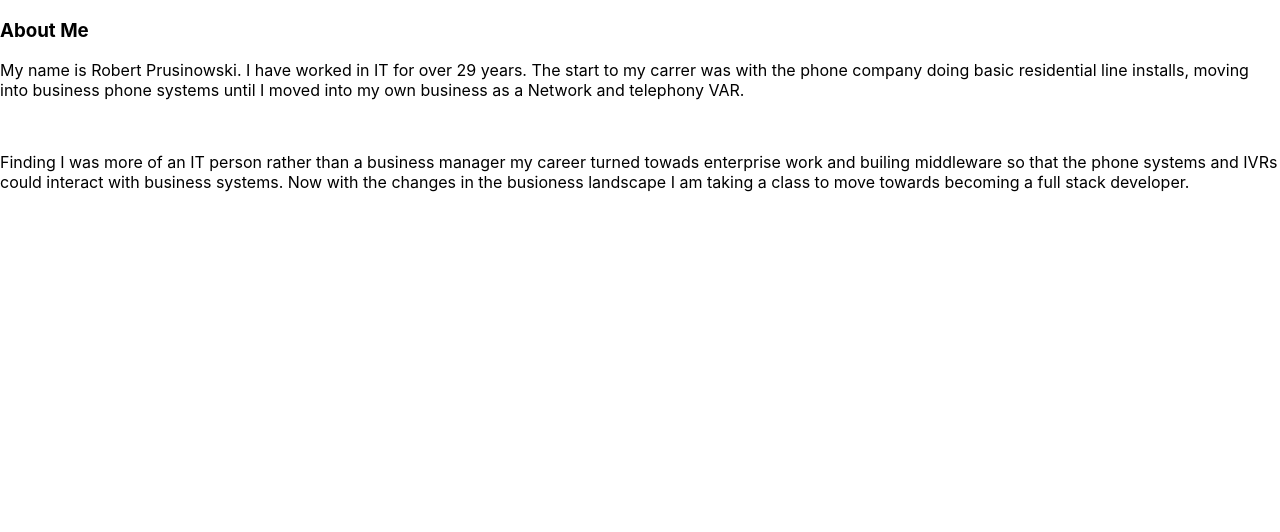
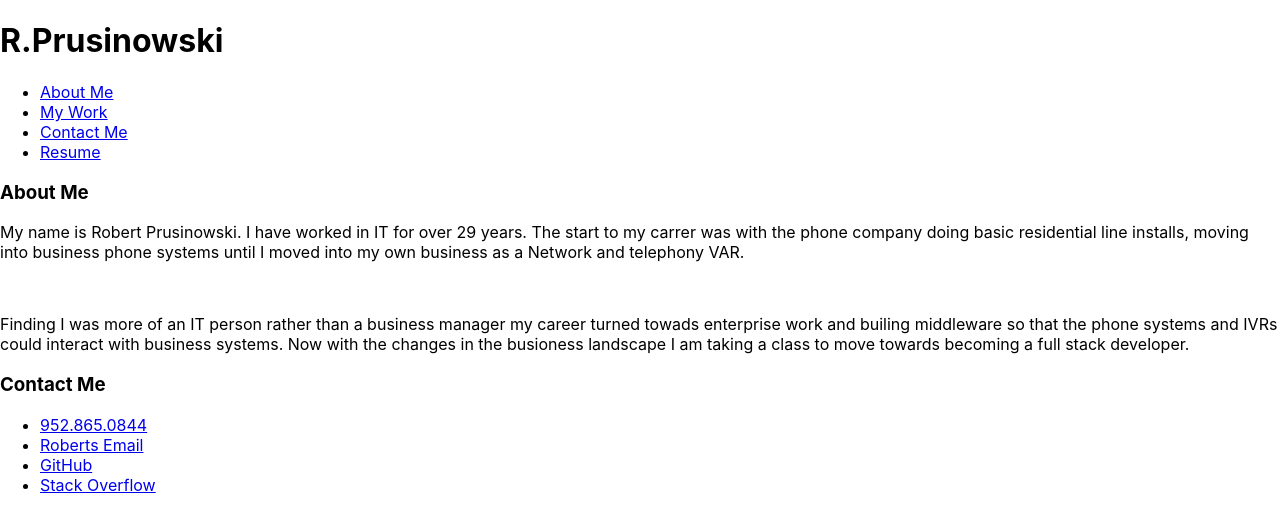
Before and after one commit to bobpruz/react-portfolio, a React (Create React App) app: page / in a window 1280 px wide. Shown: the top 532 px of the page. Built offline with nearby package versions, Linux system fonts and the light colour scheme.

Commit message:
added contact content added header and content

```diff
--- a/src/App.js
+++ b/src/App.js
@@ -1,10 +1,14 @@
 import './App.css';
 import Bio from './components/Bio'
+import Contact from './components/Contact';
+import Header from './components/Header';
 
 function App() {
   return (
     <>
+    <Header />
     <Bio />
+    <Contact />
     </>
 
   );
--- a/src/components/Contact/index.js
+++ b/src/components/Contact/index.js
@@ -0,0 +1,31 @@
+import React from "react";
+
+function Contact() {
+  return (
+    <section id="contact-me" class="contact-me">
+      <div class="section-name">
+        <h3>Contact Me</h3>
+      </div>
+      <nav>
+        <ul>
+          <li>
+            <a href="tel:+1952.865.0844">952.865.0844</a>
+          </li>
+          <li>
+            <a href="mailto:bobpruz@gmail.com">Roberts Email</a>
+          </li>
+          <li>
+            <a href="http://github.com/bobpruz">GitHub</a>
+          </li>
+          <li>
+            <a href="https://stackoverflow.com/users/18181340/bobpruz">
+              Stack Overflow
+            </a>
+          </li>
+        </ul>
+      </nav>
+    </section>
+  );
+}
+
+export default Contact;
--- /dev/null
+++ b/src/components/Header/index.js
@@ -0,0 +1,31 @@
+import React from "react";
+
+function Header() {
+  return (
+    <header>
+      <div>
+        <h1>R.Prusinowski</h1>
+      </div>
+      <nav>
+        <ul>
+          <li>
+            <a href="#about-me">About Me</a>
+          </li>
+          <li>
+            <a href="#work">My Work</a>
+          </li>
+          <li>
+            <a href="#contact-me">Contact Me</a>
+          </li>
+          <li>
+            <a href="./assets/documents/Resume.pdf" target="_blank">
+              Resume
+            </a>
+          </li>
+        </ul>
+      </nav>
+    </header>
+  );
+}
+
+export default Header;
```
